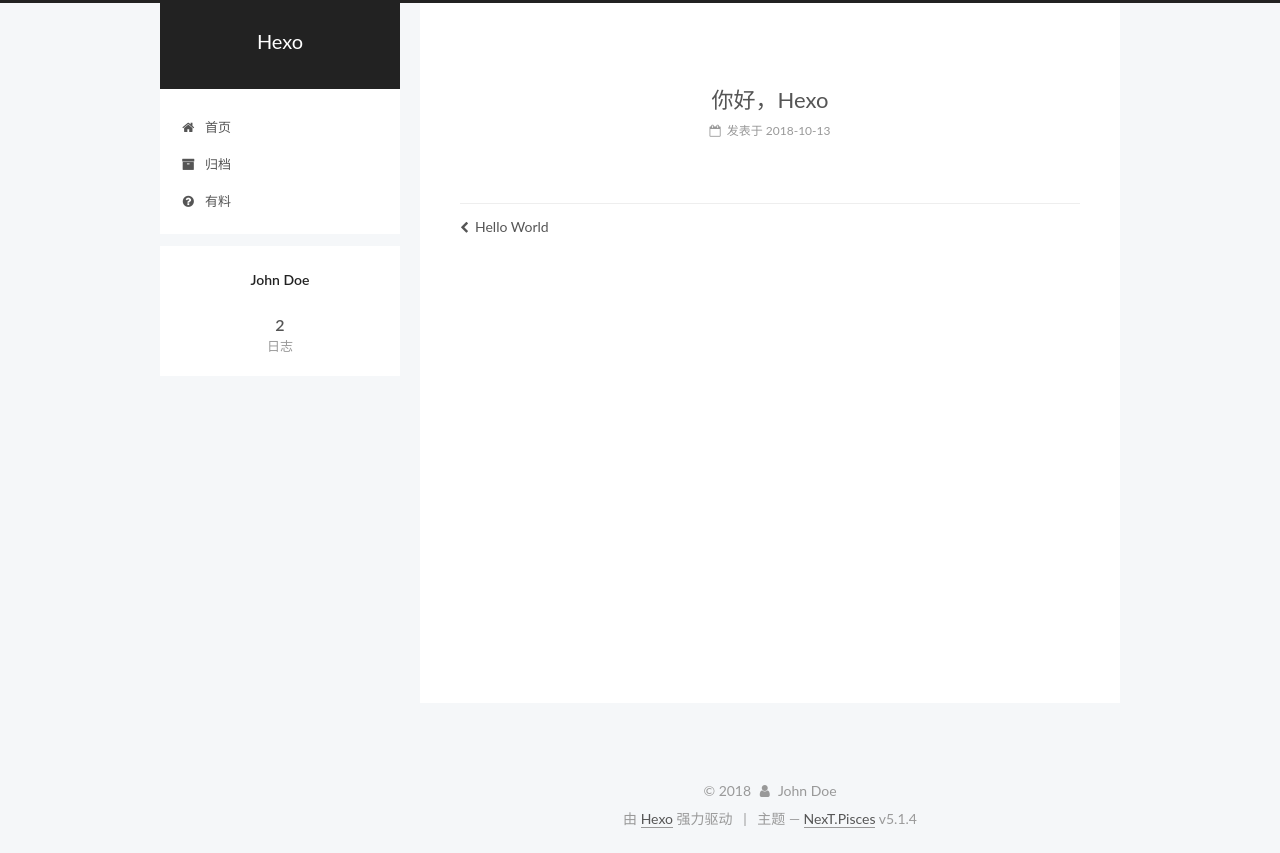
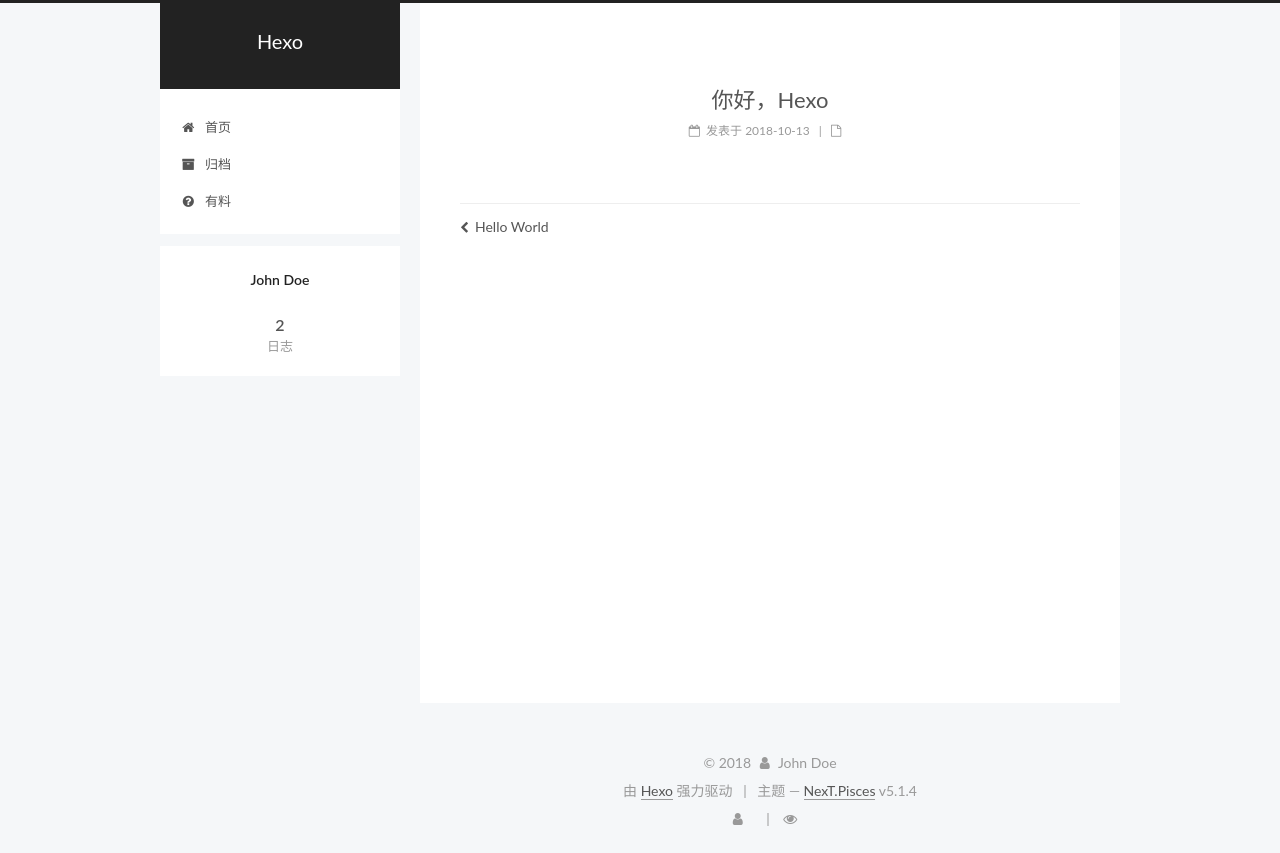
Before and after one commit to ClefairyBlame/ClefairyBlame.github.io, a plain HTML site: page 2018/10/13/你好，Hexo/index.html in a window 1280 px wide. Drawn offline with Linux system fonts and the light colour scheme; some packages are replaced by stand-ins of ours; no server answers; a script that the page names is missing.

Commit message:
Site updated: 2018-10-14 04:09:07

```diff
--- a/2018/10/13/你好，Hexo/index.html
+++ b/2018/10/13/你好，Hexo/index.html
@@ -288,6 +288,11 @@
 
 
 
+            <span class="post-meta-divider">|</span>
+            <span class="page-pv"><i class="fa fa-file-o"></i>
+            <span class="busuanzi-value" id="busuanzi_value_page_pv" ></span>
+            </span>
+
 
 
 
@@ -471,6 +476,26 @@
 
 
 
+<div class="busuanzi-count">
+  <script async src="https://busuanzi.ibruce.info/busuanzi/2.3/busuanzi.pure.mini.js"></script>
+
+
+    <span class="site-uv">
+      <i class="fa fa-user"></i>
+      <span class="busuanzi-value" id="busuanzi_value_site_uv"></span>
+
+    </span>
+
+
+
+    <span class="site-pv">
+      <i class="fa fa-eye"></i>
+      <span class="busuanzi-value" id="busuanzi_value_site_pv"></span>
+
+    </span>
+
+</div>
+
 
 
 
```
Also changed, not shown: 2018/10/13/hello-world/index.html (+25 -0 lines), archives/2018/10/index.html (+20 -0 lines), archives/2018/index.html (+20 -0 lines), archives/index.html (+20 -0 lines), index.html (+20 -0 lines).
